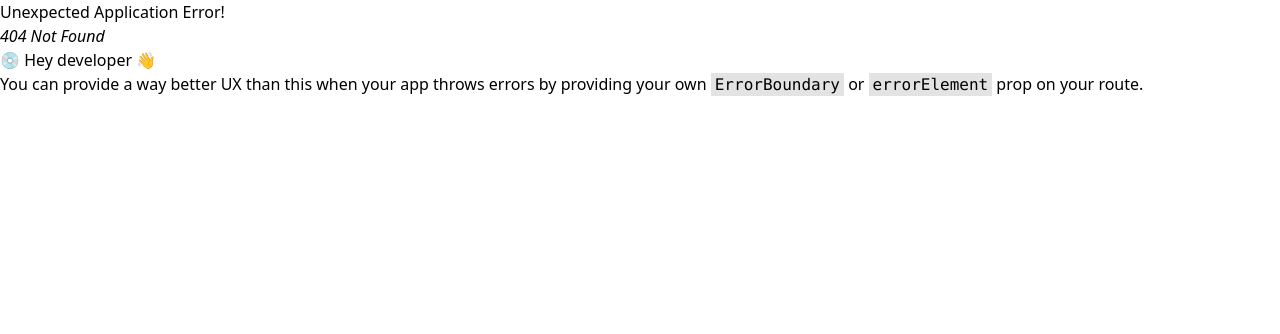
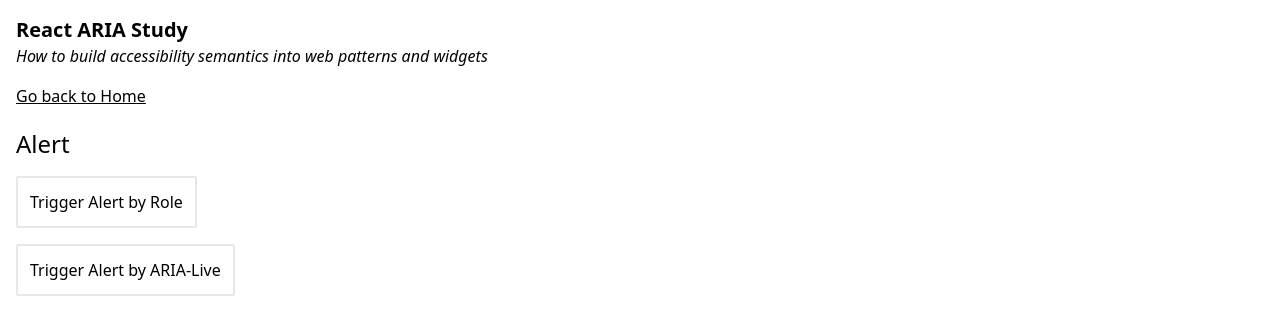
Before and after one commit to fernan542/react-aria-study, a React (Vite) app: page /examples/alert in a window 1280 px wide. Before the commit this address had no page. Shown: the top 334 px of the page. Built offline with nearby package versions, Linux system fonts and the light colour scheme.

Commit message:
feat: alert example

```diff
--- a/src/app/app.tsx
+++ b/src/app/app.tsx
@@ -1,13 +1,29 @@
 import { Link, Outlet, useLocation } from "react-router-dom";
+import { EXAMPLES } from "../constants";
 
 export const App = () => {
   const location = useLocation();
   const isNotIndex = location.pathname !== "/";
 
+  function getHeaderTitle(): string {
+    for (const e of EXAMPLES) {
+      if (location.pathname === e.path) return e.name;
+    }
+
+    return "Examples";
+  }
+
   return (
     <div className="p-4">
-      <h1 className="text-3xl font-bold">React ARIA Study</h1>
-      <p>by Fernan Buan</p>
+      <a
+        className="text-xl font-bold"
+        href="https://github.com/fernan542/react-aria-study"
+      >
+        React ARIA Study
+      </a>
+      <p className="italic">
+        How to build accessibility semantics into web patterns and widgets
+      </p>
       <div className="h-4" />
       {isNotIndex && (
         <Link className="underline" to={"/"}>
@@ -15,6 +31,9 @@
         </Link>
       )}
       <div id="detail" className="w-full pt-5">
+        <header>
+          <h1 className="text-2xl">{getHeaderTitle()}</h1>
+        </header>
         <Outlet />
       </div>
     </div>
--- /dev/null
+++ b/src/constants.ts
@@ -0,0 +1,11 @@
+type Example = {
+  name: string;
+  path: string;
+};
+
+export const EXAMPLES: Example[] = [
+  { name: "Alert", path: "/examples/alert" },
+  { name: "Alert Dialog", path: "/examples/alert-dialog" },
+  { name: "Menu Button", path: "/examples/menu-button" },
+  { name: "Radio Group", path: "/examples/radio-group" },
+];
--- /dev/null
+++ b/src/examples/alert/alert_ex_view.tsx
@@ -0,0 +1,73 @@
+import clsx from "clsx";
+import { useState } from "react";
+
+export const AlertExView = () => {
+  const [isAlertVisible, setIsAlertVisible] = useState(false);
+  const [isAriaLivePoliteVisible, setIsAriaLivePoliteVisible] = useState(false);
+
+  return (
+    <>
+      <article className="mt-4">
+        <button
+          type="button"
+          className="p-3 border-2 rounded-sm"
+          onClick={() => setIsAlertVisible(true)}
+        >
+          Trigger Alert by Role
+        </button>
+        <div
+          role="alert"
+          className={clsx(
+            "flex flex-row justify-between items-center",
+            "p-3 border-2 rounded-sm bg-blue-200",
+            "empty:hidden"
+          )}
+        >
+          {isAlertVisible && (
+            <>
+              <p>Hello</p>
+              <button
+                type="button"
+                className="p-3 border-2 rounded-sm"
+                onClick={() => setIsAlertVisible(false)}
+              >
+                X
+              </button>
+            </>
+          )}
+        </div>
+      </article>
+      <article className="mt-4">
+        <button
+          type="button"
+          className="p-3 border-2 rounded-sm"
+          onClick={() => setIsAriaLivePoliteVisible(true)}
+        >
+          Trigger Alert by ARIA-Live
+        </button>
+        <div
+          aria-live="polite"
+          className={clsx(
+            "flex flex-row justify-between items-center",
+            "p-3 border-2 rounded-sm bg-blue-200",
+            "empty:hidden"
+          )}
+        >
+          {isAriaLivePoliteVisible && (
+            <>
+              <p>Hello, polite.</p>
+              <button
+                type="button"
+                className="p-3 border-2 rounded-sm"
+                aria-label="Close alert"
+                onClick={() => setIsAriaLivePoliteVisible(false)}
+              >
+                X
+              </button>
+            </>
+          )}
+        </div>
+      </article>
+    </>
+  );
+};
--- /dev/null
+++ b/src/examples/alert_dialog/alert_dialog_ex_view.tsx
@@ -0,0 +1,3 @@
+export const AlertDialogExView = () => {
+  return <h1>Alert Dialog Ex View</h1>;
+};
--- a/src/examples/index.ts
+++ b/src/examples/index.ts
@@ -1,2 +1,4 @@
+export { AlertExView } from "./alert/alert_ex_view";
+export { AlertDialogExView } from "./alert_dialog/alert_dialog_ex_view";
 export { MenuButtonExView } from "./menu_button/menu_button_ex_view";
 export { RadioGroupExView } from "./radio_group/radio_group_ex_view";
--- a/src/examples/menu_button/menu_button_ex_view.tsx
+++ b/src/examples/menu_button/menu_button_ex_view.tsx
@@ -252,7 +252,7 @@
           onClick={onButtonClick}
           onKeyDown={onButtonKeyDown}
         >
-          Actions
+          Filters
           <svg
             xmlns="http://www.w3.org/2000/svg"
             className={clsx({
@@ -294,7 +294,7 @@
       </div>
       <p>
         <label>
-          Last Action:{" "}
+          Last Filter Type:{" "}
           <input
             className="focus:outline-2 focus:outline-gray-500 bg-slate-100"
             id="action_output"
--- a/src/home/home_page.tsx
+++ b/src/home/home_page.tsx
@@ -1,28 +1,16 @@
 import { Link } from "react-router-dom";
-
-type Example = {
-  name: string;
-  path: string;
-};
-
-const examples: Example[] = [
-  { name: "Menu Button", path: "examples/menu-button" },
-  { name: "Radio Group", path: "examples/radio-group" },
-];
+import { EXAMPLES } from "../constants";
 
 export const HomePage = () => {
   return (
-    <>
-      <h2 className="text-2xl">Examples:</h2>
     <ul>
-        {examples.map((e) => (
+      {EXAMPLES.map((e) => (
         <li key={e.name}>
-            <Link className="underline" to={e.path}>
+          <Link className="underline visited:text-purple-600" to={e.path}>
             {e.name}
           </Link>
         </li>
       ))}
     </ul>
-    </>
   );
 };
```
Also changed, not shown: src/routes.tsx (+14 -1 lines). Lines whose indentation alone changed are shown as unchanged.
